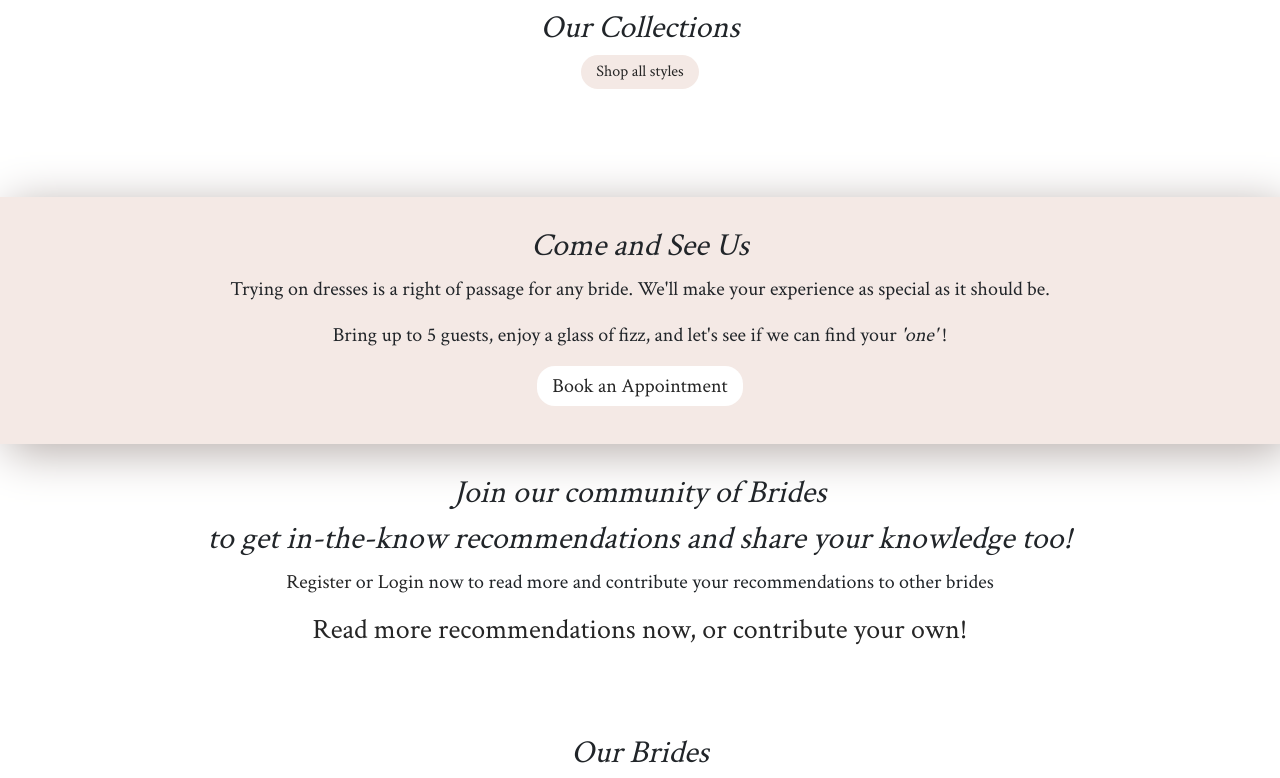
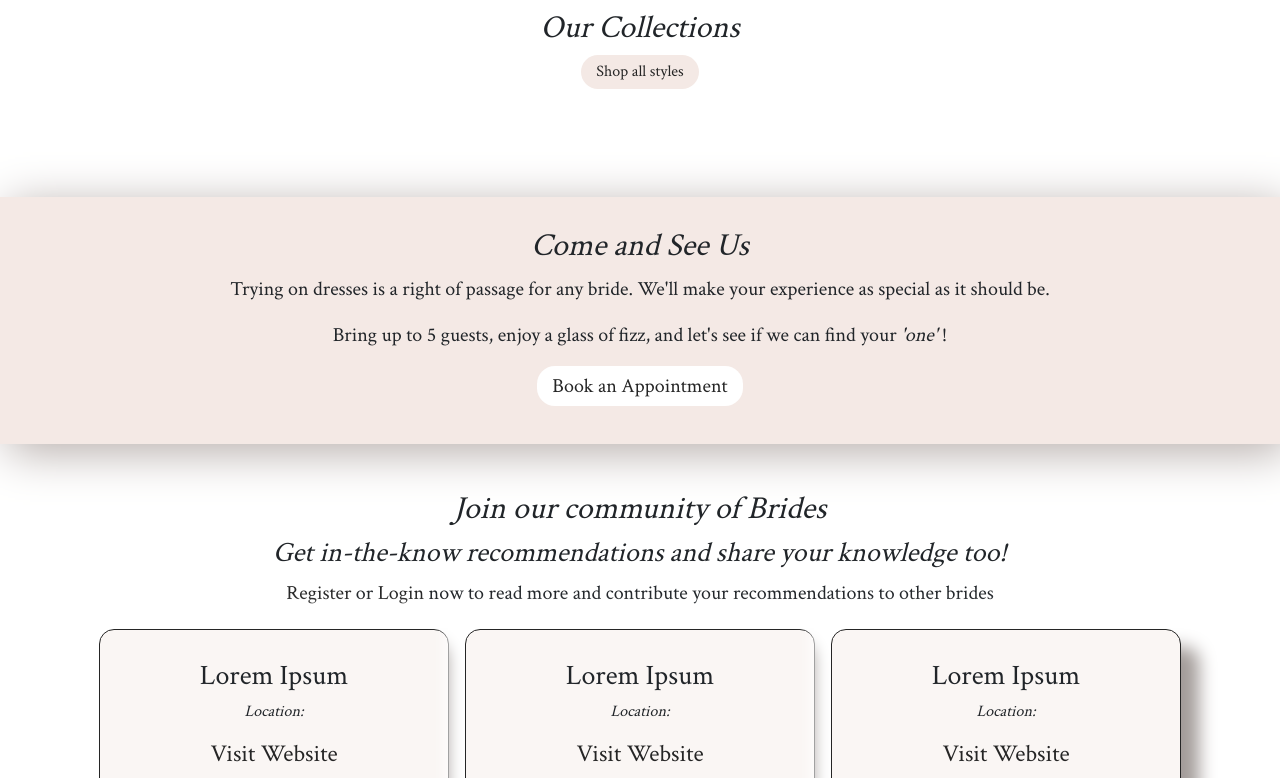
Before and after one commit to llewellynksj/little-white-dress, a Django app: page / in a window 1280 px wide. Shown: the part 1031-1809 px from the top of the page. Run offline with Django 3.2, Linux system fonts and the light colour scheme; data that the repository does not hold is empty; some libraries are stand-ins or nearby versions.

Commit message:
Add placeholder cards to index page prior to linking to model

```diff
--- a/static/css/style.css
+++ b/static/css/style.css
@@ -139,6 +139,10 @@ img {
 }
 
 /* Homepage 'our brides' section styles */
+.outer-section {
+    background-color: #FAF6F4;
+    width: 100%;
+}
 .brides-section {
     max-width: 900px;
     padding-top: 50px;
--- a/templates/base.html
+++ b/templates/base.html
@@ -93,7 +93,7 @@
 
     <!-- Footer -->
     <footer>
-        <div class="container-fluid text-center mt-3 py-3">
+        <div class="container-fluid text-center py-3">
             <a class="link-no-decor social-media-links" href="http://pinterest.com" target="_blank" rel="noopener" aria-label="visit our pinterest page (opens in new tab)"><i class="fa-brands fa-pinterest"></i></a>
             <a class="link-no-decor social-media-links" href="http://instagram.com" target="_blank" rel="noopener" aria-label="visit our instagram page (opens in new tab)"><i class="fa-brands fa-instagram"></i></a>
             <a class="link-no-decor social-media-links" href="http://facebook.com" target="_blank" rel="noopener" aria-label="visit our facebook page (opens in new tab)"><i class="fa-brands fa-facebook"></i></a>
--- a/templates/index.html
+++ b/templates/index.html
@@ -71,32 +71,66 @@
     </div>
 
     <!-- Community section -->
-    <div class="container-fluid section-title">
+    <div class="container-fluid section-title mt-3">
         <h2><em>Join our community of Brides</em></h2>
-        <h2><em>to get in-the-know recommendations and share your knowledge too!</em></h2>
+        <h3><em>Get in-the-know recommendations and share your knowledge too!</em></h3>
         <p class="lead"><a class="link-no-decor link-hover" href="{% url 'register' %}">Register</a> or <a class="link-no-decor link-hover" href="{% url 'login' %}">Login</a> now to read more and contribute your recommendations to other brides</p>
+
         <!-- Sample Recommendations Row -->
-        <!-- <div class="row">
-            <div class="col-12">
-                <div class="row category row-cols-sm-3 row-cols-md-4 collection-container">
-                    {% for category in category_list %}
-                    <div class="card-body">
-                        <a href="{% url 'category' category.category_name %}" class="category-link">
-                            <div>
-                                <img src=" {{ category.category_image.url }}" alt="category image">
+        <!-- <div class="col-12">
+            <div class="row row-cols-2 row-cols-sm-3 row-cols-md-4 justify-content-center">
+                {% for item in user_recommendations %}
+                    <div class="card-body recommendation-cards mx-2">
+                        <div class="p-4">
+                            <h3 class="link-no-decor">{{ item.title }}</h3>
+                            <p class="link-no-decor"><em>Location: {{ item.location }}</em></p>
+                            <h4 class="link-no-decor link-hover"><a href=""></a><i class="fa-light fa-globe-pointer"></i> Visit Website</h4>
+                            <p class="link-no-decor lead">{{ item.summary }}</p>
+                            <p class="link-no-decor"><em>Posted on: {{ item.date_posted }}</em></p>
+                            <p class="link-no-decor"><em>Posted by: {{ item.posted_by }}</em></p>
                         </div>
-                            <h3 class="card-title">{{ category.category_name }}</h3>
-                        </a>
                     </div>
-                    {% if forloop.counter|divisibleby:6 %}
-                </div>
-                <div class="row category-row">
-                    {% endif %}
                 {% endfor %}
             </div>
+        </div> -->
+
+        <!-- Placeholder cards to show how it will look -->
+        <div class="col-12">
+            <div class="row row-cols-2 row-cols-sm-3 row-cols-md-4 justify-content-center">
+                <div class="card-body recommendation-cards mx-2">
+                    <div class="p-4">
+                        <h3>Lorem Ipsum</h3>
+                        <p><em>Location:</em></p>
+                        <h4 class="link-no-decor link-hover"><a href=""></a><i class="fa-light fa-globe-pointer"></i> Visit Website</h4>
+                        <p class="lead"><em>Lorem, ipsum dolor sit amet consectetur adipisicing elit. Voluptatem magnam voluptates minus eaque, repellat expedita provident. Ut, adipisci. Reprehenderit officia illum quia commodi eos in doloribus minus vitae, reiciendis dolorum?</em></p>
+                        <p><em>Posted on:</em></p>
+                        <p><em>Posted by:</em></p>
                     </div>
-        </div> -->
-        <div>
+                </div>
+                <div class="card-body recommendation-cards mx-2">
+                    <div class="p-4">
+                        <h3>Lorem Ipsum</h3>
+                        <p><em>Location:</em></p>
+                        <h4 class="link-no-decor link-hover"><a href=""></a><i class="fa-light fa-globe-pointer"></i> Visit Website</h4>
+                        <p class="lead"><em>Lorem, ipsum dolor sit amet consectetur adipisicing elit. Voluptatem magnam voluptates minus eaque, repellat expedita provident. Ut, adipisci. Reprehenderit officia illum quia commodi eos in doloribus minus vitae, reiciendis dolorum?</em></p>
+                        <p><em>Posted on:</em></p>
+                        <p><em>Posted by:</em></p>
+                    </div>
+                </div>
+                <div class="card-body recommendation-cards mx-2">
+                    <div class="p-4">
+                        <h3>Lorem Ipsum</h3>
+                        <p><em>Location:</em></p>
+                        <h4 class="link-no-decor link-hover"><a href=""></a><i class="fa-light fa-globe-pointer"></i> Visit Website</h4>
+                        <p class="lead"><em>Lorem, ipsum dolor sit amet consectetur adipisicing elit. Voluptatem magnam voluptates minus eaque, repellat expedita provident. Ut, adipisci. Reprehenderit officia illum quia commodi eos in doloribus minus vitae, reiciendis dolorum?</em></p>
+                        <p><em>Posted on:</em></p>
+                        <p><em>Posted by:</em></p>
+                    </div>
+                </div>
+            </div>
+        </div>
+
+        <div class="mt-4 pt-2">
             {% if user.is_authenticated %}
                 <a class="link-no-decor link-hover" href="{% url 'community' %}"><h3>Read more recommendations now, or contribute your own!</h3></a>
             {% else %}
@@ -106,6 +140,7 @@
     </div>
 
     <!-- Testimonials section -->
+    <div class="outer-section">
         <div class="container-fluid section-title brides-section">
             <h2><em>Our Brides</em></h2>
             <div class="row pb-4">
@@ -127,6 +162,7 @@
                 </div>
             </div>
         </div>
+    </div>
 
 </div>
 
```
Lines whose indentation alone changed are shown as unchanged.
